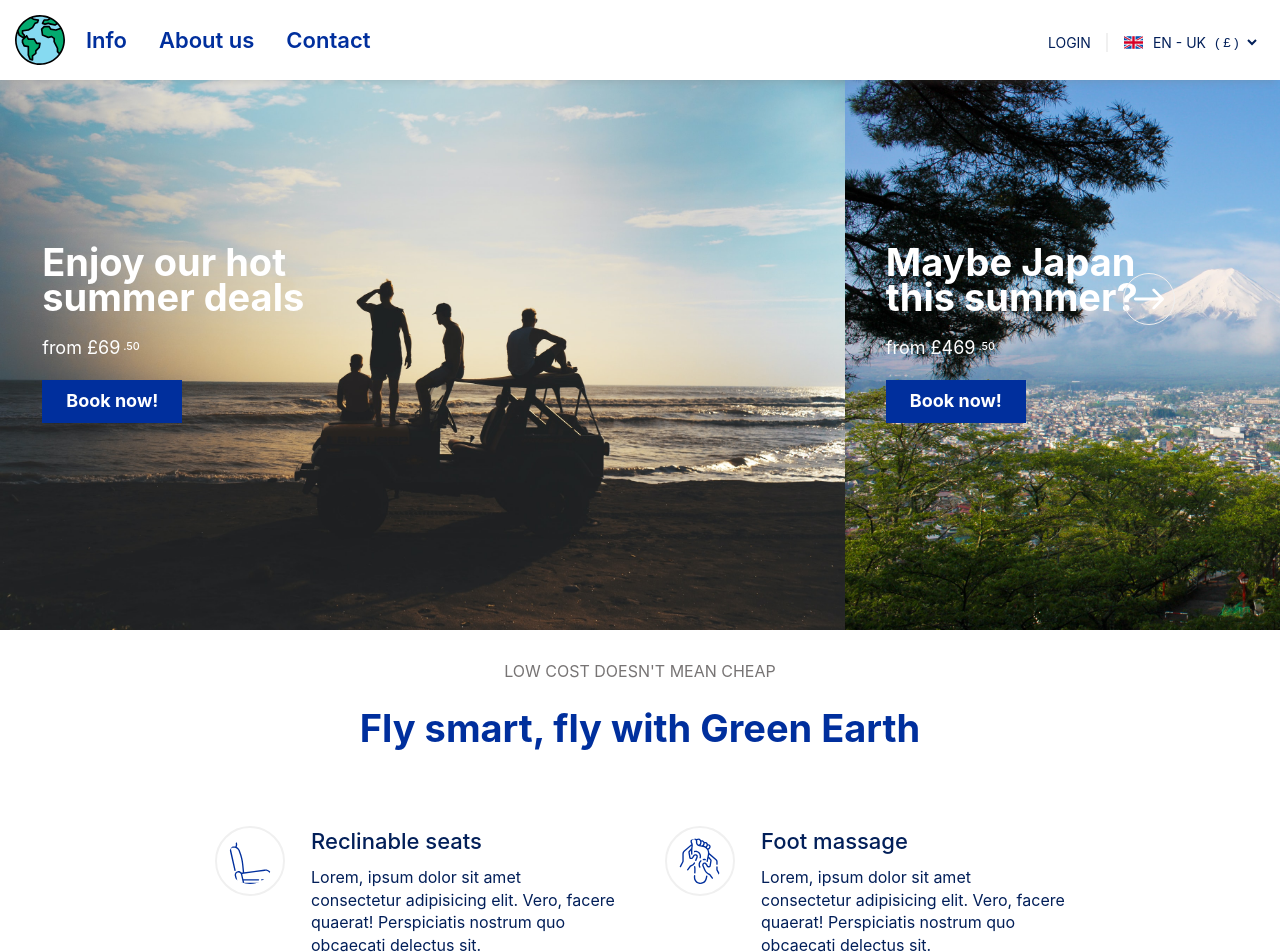
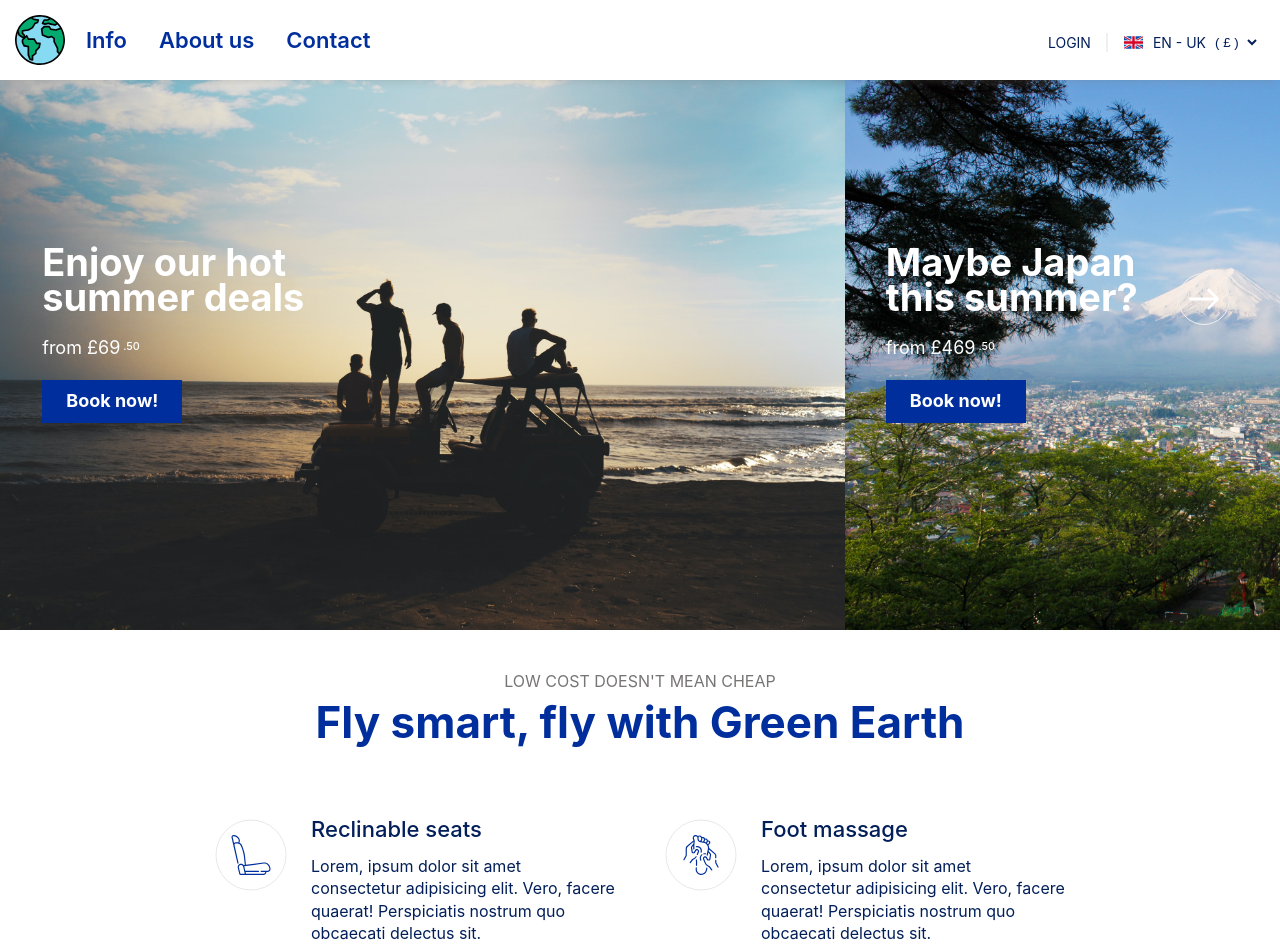
Before and after one commit to Ognjen-Radisic/CaseStudy-ReactJS-Part2, a React (Create React App) app: page / in a window 1280 px wide. Shown: the top 952 px of the page. Built offline with nearby package versions, Linux system fonts and the light colour scheme.

Commit message:
usp cleanup and fixes

```diff
--- a/src/components/tabClasses/ItemHeader.js
+++ b/src/components/tabClasses/ItemHeader.js
@@ -23,6 +23,6 @@ const ItemHeader = ({ priority, textContent }) => {
 export default ItemHeader;
 
 ItemHeader.propTypes = {
-	priority: PropTypes.string.isRequired,
+	priority: PropTypes.oneOf(["primary", "secondary"]),
 	textContent: PropTypes.string.isRequired,
 };
--- a/src/components/usp/OneUsp.js
+++ b/src/components/usp/OneUsp.js
@@ -4,7 +4,20 @@ const OneUsp = ({ usp }) => {
 	return (
 		<article className="usp__card-grid-container">
 			<div className="usp__image-container">
-				<img src={usp.image} alt="usp" />
+				<svg
+					xmlns="http://www.w3.org/2000/svg"
+					version="1.1"
+					className="usp__svg-circle">
+					<circle
+						cx="36"
+						cy="36"
+						r="35"
+						stroke="white"
+						strokeWidth="1"
+						fill="none"
+					/>
+				</svg>
+				<img src={usp.image} alt="usp" className="usp__img" />
 			</div>
 			<div>
 				<h4>{usp.title}</h4>
--- a/src/styles/components/_hero.scss
+++ b/src/styles/components/_hero.scss
@@ -79,7 +79,7 @@
 .hero__controls {
 	position: absolute; //absolute towards whole carousel
 	// background: darkcyan;
-	max-width: $fullWidth;
+	max-width: $navWidth;
 	min-width: $minWidth;
 	top: 35%;
 	left: 0;
--- a/src/styles/components/_usp.scss
+++ b/src/styles/components/_usp.scss
@@ -2,29 +2,25 @@
 	@include flexVariant(space-between);
 	@include container();
 	flex-direction: column;
-	padding-bottom: 40px;
-
-	//for accesibility optimization it should be h2 in markup
-	//title
-	h3 {
-		font-size: $fontXXL;
-		@include respond(mobile) {
-			font-size: $fontXL;
-		}
-	}
+	padding: 40px 20px 30px 20px;
 }
 
 .usp__paragraph {
 	text-transform: uppercase;
-	margin-top: 30px;
+	margin: 0px;
 	color: $darkGrey;
-	word-wrap: break-word;
+	white-space: nowrap;
 }
+
 .usp__title {
 	color: $primaryColor;
 	text-align: center;
-	margin-bottom: 70px;
-	padding: 0 40px;
+	margin-bottom: 60px;
+	font-size: $fontXXXL;
+	@include respond(mobile) {
+		margin-bottom: 50px;
+		font-size: $fontXXL;
+	}
 }
 
 .usp__grid-container {
@@ -48,6 +44,7 @@
 		color: $primaryDarkColor;
 	}
 }
+
 .usp__card-grid-container {
 	width: 400px;
 	height: 150px;
@@ -65,11 +62,23 @@
 }
 
 .usp__image-container {
-	img {
-		border: 2px solid $lightGrey;
-		border-radius: 50%;
-		padding: 10px;
-		width: 70px;
-		height: 70px;
+	position: relative;
+	width: 72px;
+	height: 72px;
+	margin-top: 5px;
+}
+
+.usp__svg-circle {
+	@include svgCircle();
+	width: 74px;
+	height: 74px;
+	circle {
+		stroke: rgba(201, 206, 201, 0.467);
 	}
 }
+
+.usp__img {
+	@include centerAbsolute();
+	width: 40px;
+	height: 40px;
+}
```
